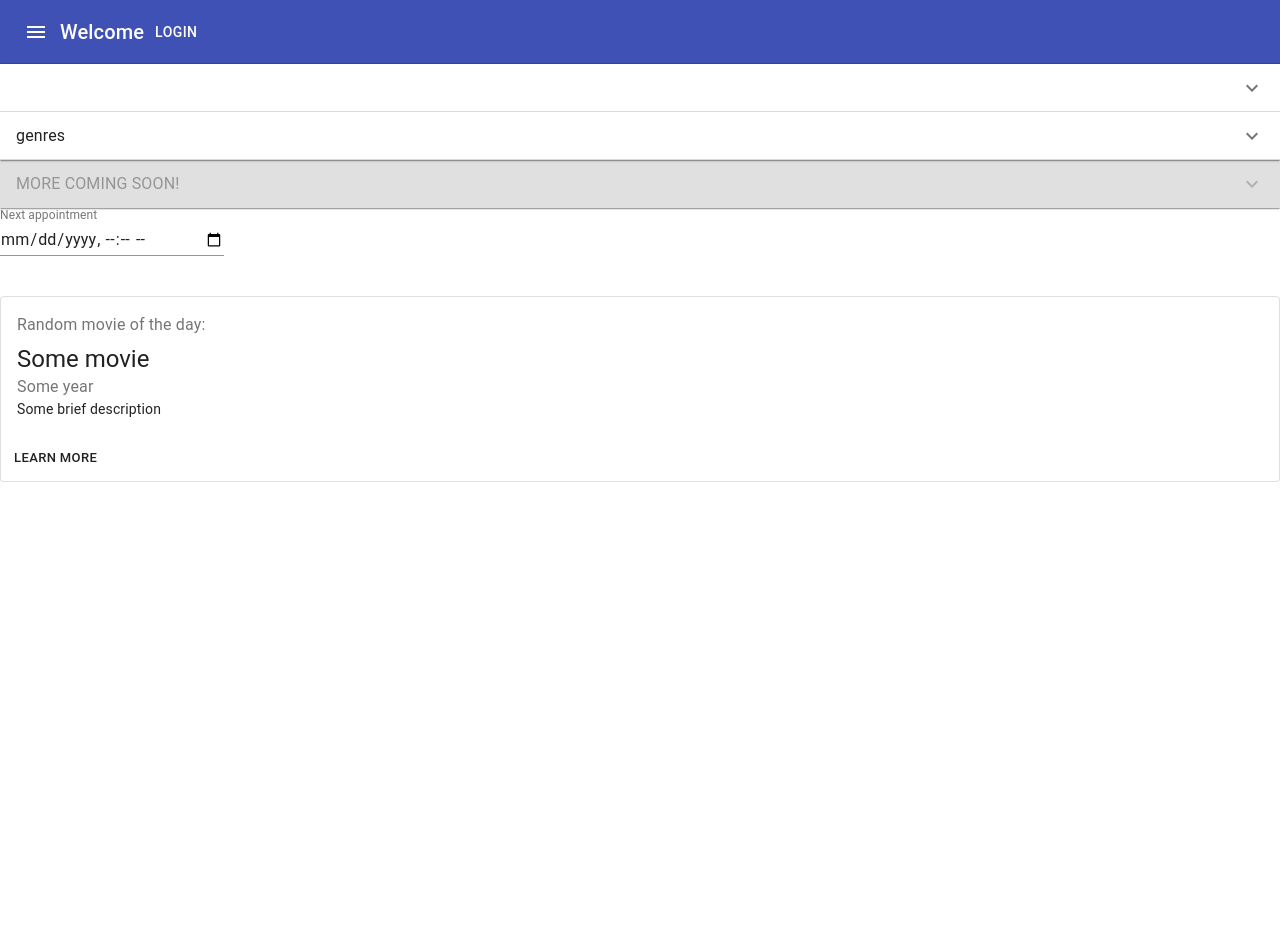
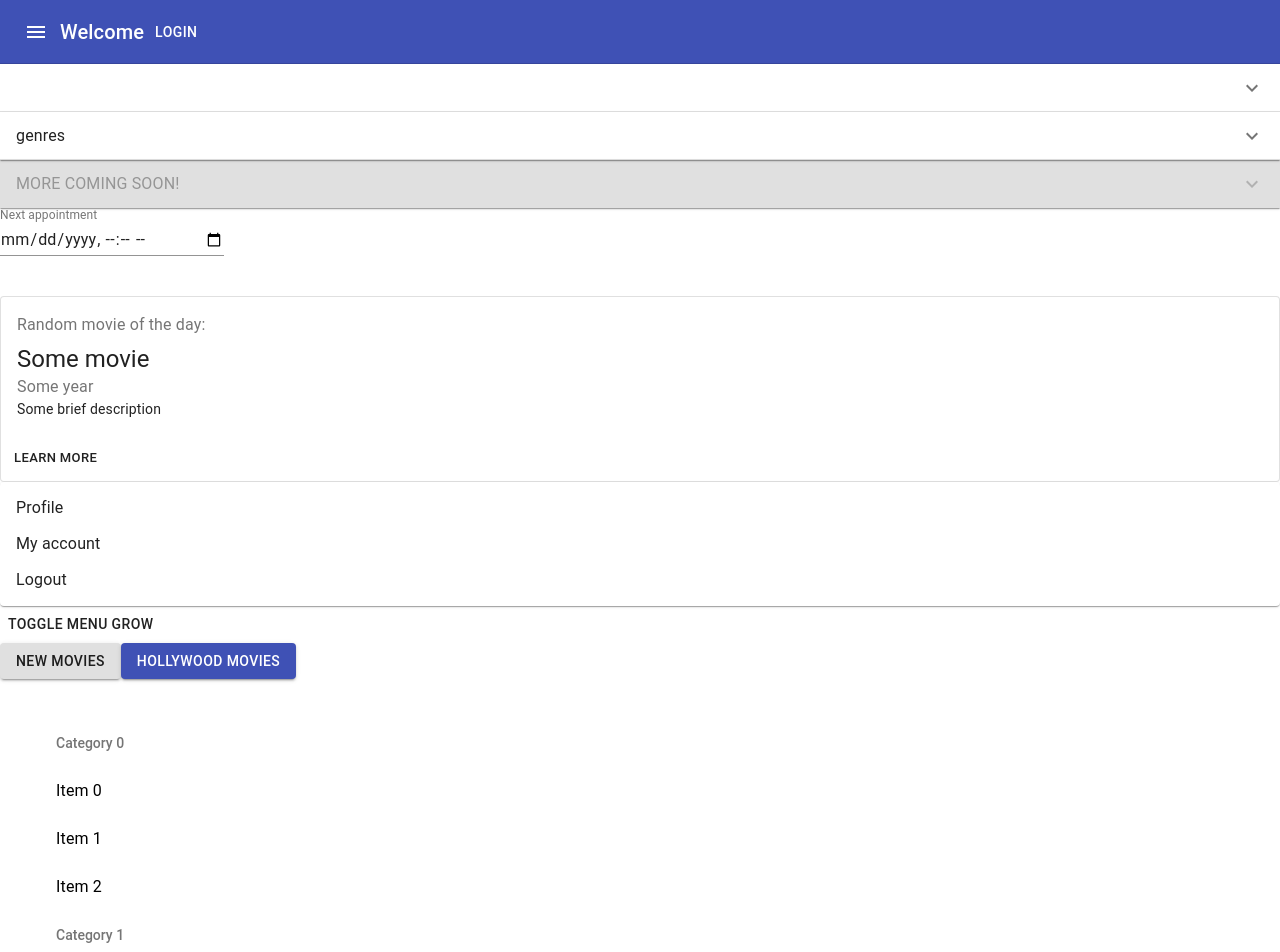
Before and after one commit to RosanneWallach/Positive-Project, a React (Create React App) app in the folder streaming-service/: page / in a window 1280 px wide. Shown: the top 952 px of the page. Before the commit the page ends 800 px from the top, so only its background shows below. Built offline with nearby package versions, Linux system fonts and the light colour scheme.

Commit message:
adding a change from the feature branch

```diff
--- a/streaming-service/src/App.js
+++ b/streaming-service/src/App.js
@@ -17,6 +17,19 @@ import Toolbar from "@material-ui/core/Toolbar";
 import Button from "@material-ui/core/Button";
 import IconButton from "@material-ui/core/IconButton";
 import MenuIcon from "@material-ui/icons/Menu";
+
+import ClickAwayListener from '@material-ui/core/ClickAwayListener';
+import Grow from '@material-ui/core/Grow';
+import Paper from '@material-ui/core/Paper';
+import Popper from '@material-ui/core/Popper';
+import MenuItem from '@material-ui/core/MenuItem';
+import MenuList from '@material-ui/core/MenuList';
+
+
+import List from '@material-ui/core/List';
+import ListItem from '@material-ui/core/ListItem';
+import ListItemText from '@material-ui/core/ListItemText';
+import ListSubheader from '@material-ui/core/ListSubheader';
 
 import TextField from "@material-ui/core/TextField";
 
@@ -123,7 +136,72 @@ function App() {
           <Button size="small">Learn More</Button>
         </CardActions>
       </Card>
+
+      {/*Md*/}
+
+      <div >
+      <Paper >
+        <MenuList>
+          <MenuItem>Profile</MenuItem>
+          <MenuItem>My account</MenuItem>
+          <MenuItem>Logout</MenuItem>
+        </MenuList>
+      </Paper>
+      <div>
+        <Button
+
+          aria-haspopup="true"
+
+        >
+          Toggle Menu Grow
+        </Button>
+        <Popper >
+          {({ TransitionProps, placement }) => (
+            <Grow
+              {...TransitionProps}
+              style={{ transformOrigin: placement === 'bottom' ? 'center top' : 'center bottom' }}
+            >
+              <Paper>
+                <ClickAwayListener >
+                  <MenuList >
+                    <MenuItem >Profile</MenuItem>
+                    <MenuItem >My account</MenuItem>
+                    <MenuItem >Logout</MenuItem>
+                  </MenuList>
+                </ClickAwayListener>
+              </Paper>
+            </Grow>
+          )}
+        </Popper>
+      </div>
     </div>
+      <div>
+
+      <Button variant="contained" color="yellow">
+        New Movies
+      </Button>
+
+      <Button variant="contained" color="primary" href="#contained-buttons">
+        Hollywood Movies
+      </Button>
+    </div>
+    <div><br></br><br></br></div>
+    <List subheader={<li />}>
+      {[0, 1, 2, 3, 4].map((sectionId) => (
+        <li key={`section-${sectionId}`} >
+          <ul >
+            <ListSubheader>{`Category ${sectionId}`}</ListSubheader>
+            {[0, 1, 2].map((item) => (
+              <ListItem key={`item-${sectionId}-${item}`}>
+                <ListItemText primary={`Item ${item}`} />
+              </ListItem>
+            ))}
+          </ul>
+        </li>
+      ))}
+    </List>
+    </div>
+
   );
 }
 
```
Also changed, not shown: 1 other file (tests, documents, lock files or other folders).
